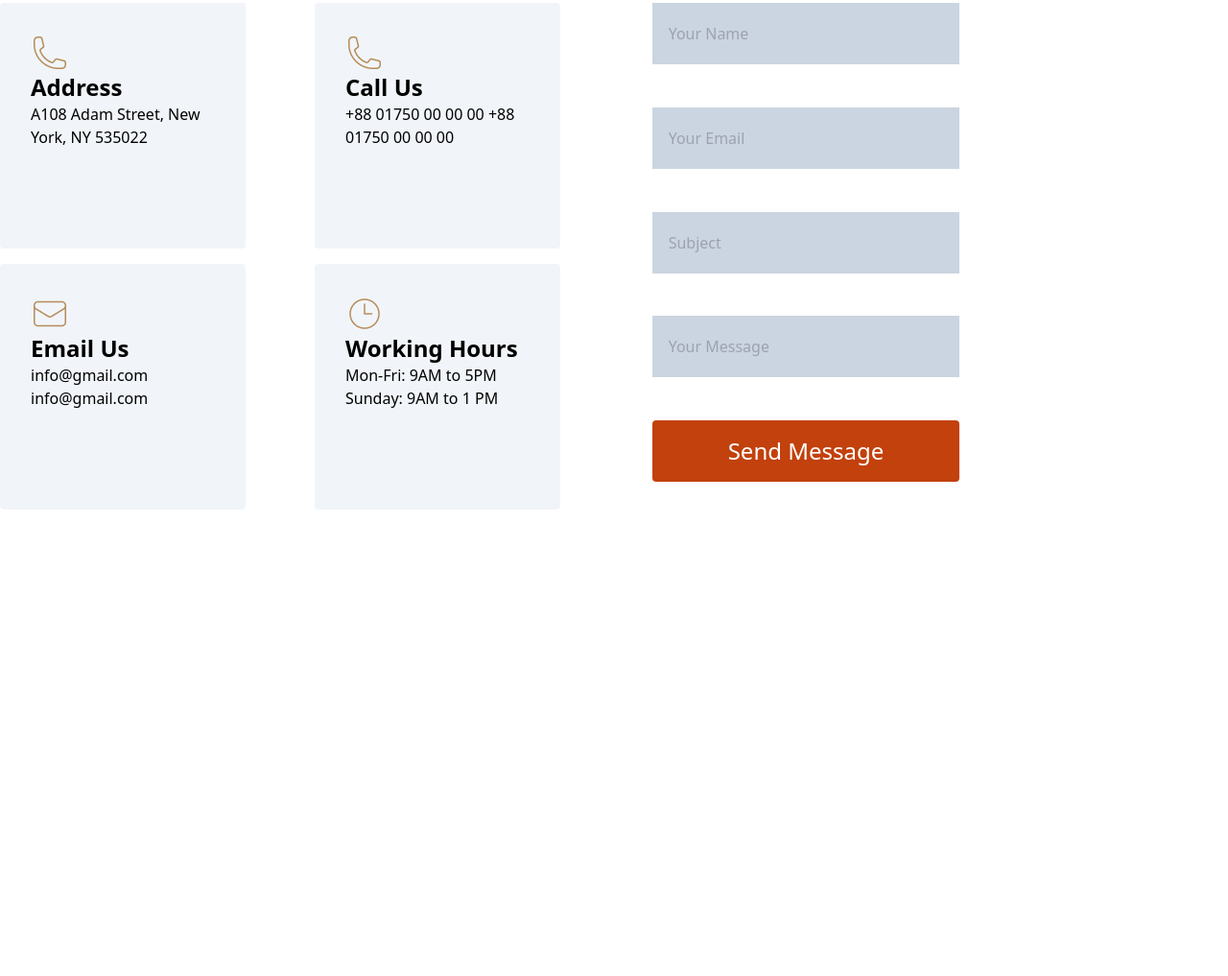
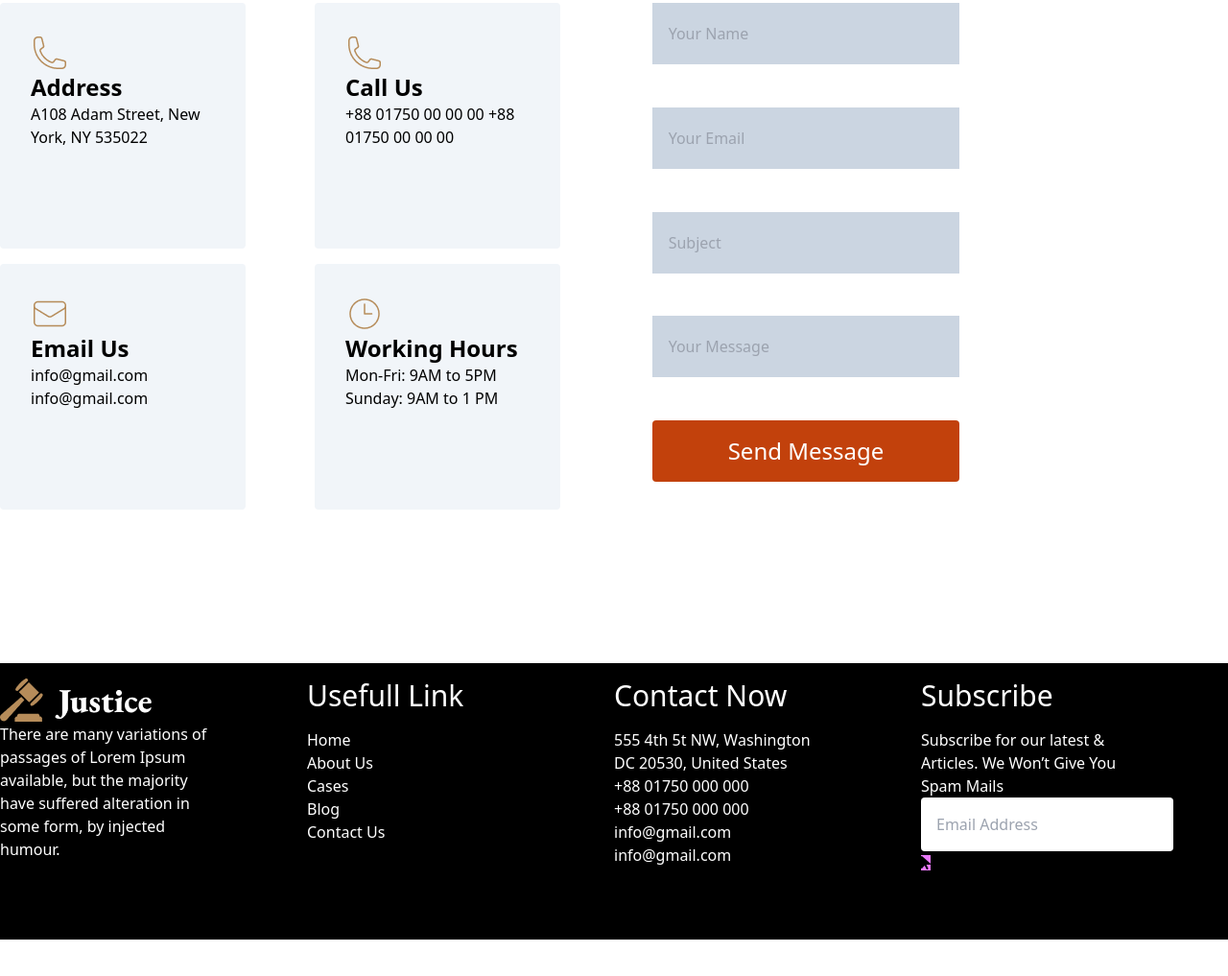
Before and after one commit to mdsaikulislam/saikul-3ass-portfolio, a plain HTML site: page index.html in a window 1280 px wide. Shown: the part 3037-4054 px from the top of the page at 96% size. Before the commit the page ends 3568 px from the top, so only its background shows below. Drawn offline with nearby package versions, Linux system fonts and the light colour scheme.

Commit message:
Footer addes

```diff
--- a/index.html
+++ b/index.html
@@ -191,8 +191,53 @@
           </div>
       </section>
       <!-- contact section end -->
+    </main>
+    <!-- footer -->
+    <footer class=" container max-h-full max-w-full bg-black mt-40">
+        <div class=" grid grid-cols-1 md:grid-cols-4 mb-10 ">
+            <div class=" h-64 w-56 mt-4 mb-4">
+                <img src="images/logo.png" alt="">
+                <p class=" text-white">There are many variations of passages of Lorem Ipsum available, but the majority have suffered alteration in some form, by injected humour.</p>
+            </div>
+            <div>
+                <div class=" gap-4 h-64 w-56 mt-4 mb-4">
 
-    </main>
+                    <div class=" mb-4">
+                        <h3 class=" text-white text-3xl mt-4">Usefull Link</h3>
+                    </div>
+                    <p class=" text-white">Home</p>
+                    <p class=" text-white">About Us</p>
+                    <p class=" text-white">Cases</p>
+                    <p class=" text-white">Blog</p>
+                    <p class=" text-white">Contact Us</p>
+                </div>
+            </div>
+            <div>
+                <div class=" gap-4 h-64 w-56 mt-4 mb-4">
 
+                    <div class=" mb-4">
+                        <h3 class=" text-white text-3xl mt-4">Contact Now</h3>
+                    </div>
+                    <p class=" text-white">555 4th 5t NW, Washington
+                        DC 20530, United States</p>
+                    <p class=" text-white">+88 01750 000 000 <br>
+                        +88 01750 000 000</p>
+                    <p class=" text-white">info@gmail.com
+                        info@gmail.com</p>
+
+                </div>
+            </div>
+            <div>
+                <div class=" gap-4 h-64 w-56 mt-4 mb-4">
+
+                    <div class=" mb-4">
+                        <h3 class=" text-white text-3xl mt-4">Subscribe</h3>
+                    </div>
+                    <p class=" text-white">Subscribe for our latest & Articles. We Won’t Give You Spam Mails</p>
+                   <input class=" p-4 rounded" type="email" placeholder="Email Address" ><i class="fa-solid bg-fuchsia-400 fa-arrow-pointer"></i>
+                </div>
+            </div>
+        </div>
+    </footer>
 </body>
 </html>
```
